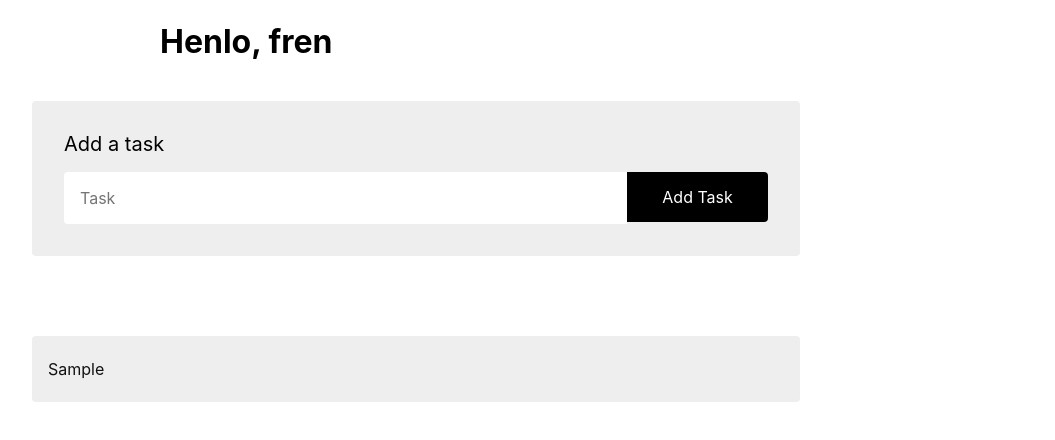
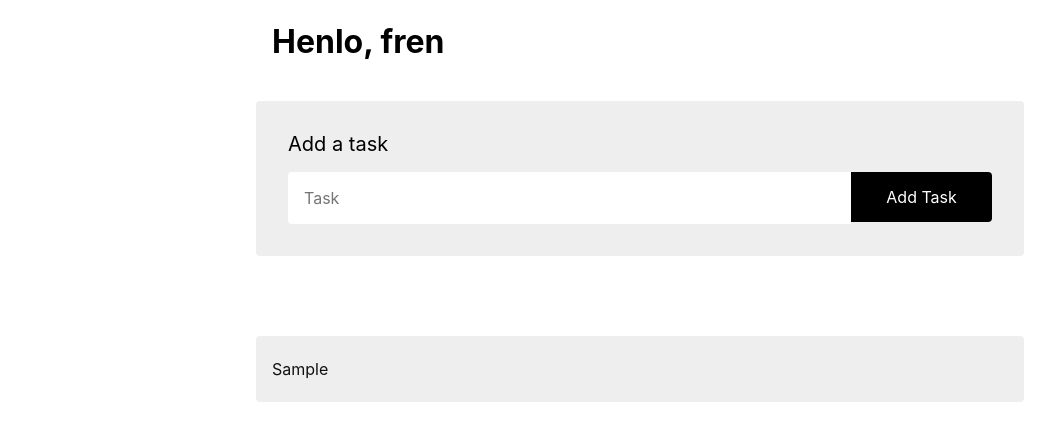
Before and after one commit to hslzr/boring_todo, a React (Create React App) app: page / in a window 1280 px wide. Both pictures are taken after typing "Sample" into the empty fields and a click on the input "Add Task". Shown: the top 440 px of the page, without its empty margins (0-1055 px from the left). Built offline with nearby package versions, Linux system fonts and the light colour scheme.

Commit message:
Using react hooks + Todo component now uses 'completed' props

```diff
--- a/src/App.js
+++ b/src/App.js
@@ -3,27 +3,23 @@ import React from 'react'
 import TodoForm from './TodoForm'
 import TodoList from './TodoList'
 
-export default class App extends React.Component {
+const App = () => {
 
-  state = {
-    tasks: []
+  const [tasks, setTasks] = React.useState([])
+
+  const addTodo = (todoText) => {
+    setTasks([...tasks, {text: todoText, completed: false}])
   }
 
-  addTodo = (todo) => {
-    this.setState(prevState => ({
-      tasks: [...prevState.tasks, {text: todo}]
-    }))
-  }
-
-  render() {
   return(
     <div className="sans-serif">
-        <header className="db mw8 pa2 ph4 center mt3">
+      <header className="db mw7 pv2 ph3 mt3 center">
         <h1 className="ma0">Henlo, fren</h1>
       </header>
-        <TodoForm onSubmit={this.addTodo} />
-        <TodoList tasks={this.state.tasks} />
+      <TodoForm onSubmit={addTodo} />
+      <TodoList tasks={tasks} />
     </div>
   )
 }
-}
+
+export default App
--- a/src/Todo.js
+++ b/src/Todo.js
@@ -2,7 +2,7 @@ import React, { useState } from 'react'
 
 const Todo = (props) => {
 
-  const [completed, setCompleted] = useState(false)
+  const [completed, setCompleted] = useState(props.task.completed)
 
   const handleClick = () => {
     setCompleted( !completed )
--- a/src/TodoForm.js
+++ b/src/TodoForm.js
@@ -12,10 +12,10 @@ export default class TodoForm extends React.Component {
 
   render() {
     return(
-      <div className="pa4-l pa3" >
+      <div className="pa4-l pa3 center" >
         <form
           onSubmit={this.handleSubmit}
-          className="bg-light-gray mw7 pa4 br2-ns" >
+          className="bg-light-gray mw7 pa4 br2-ns center" >
           <fieldset className="cf bn ma0 pa0">
             <legend className="pa0 f5 f4-ns mb3 black-8" > Add a task </legend>
             <div className="cf">
--- a/src/TodoList.js
+++ b/src/TodoList.js
@@ -6,7 +6,7 @@ export default class TodoList extends React.Component {
   render() {
     return(
       <div className="pa4-l pa3">
-        <ul className="list pl0 ml0 mw7 b--light-silver br2" >
+        <ul className="list pl0 ml0 mw7 b--light-silver br2 center" >
           {this.props.tasks.map((task, index) => <Todo task={task} key={index} /> )}
         </ul>
       </div>
```
Lines whose indentation alone changed are shown as unchanged.
